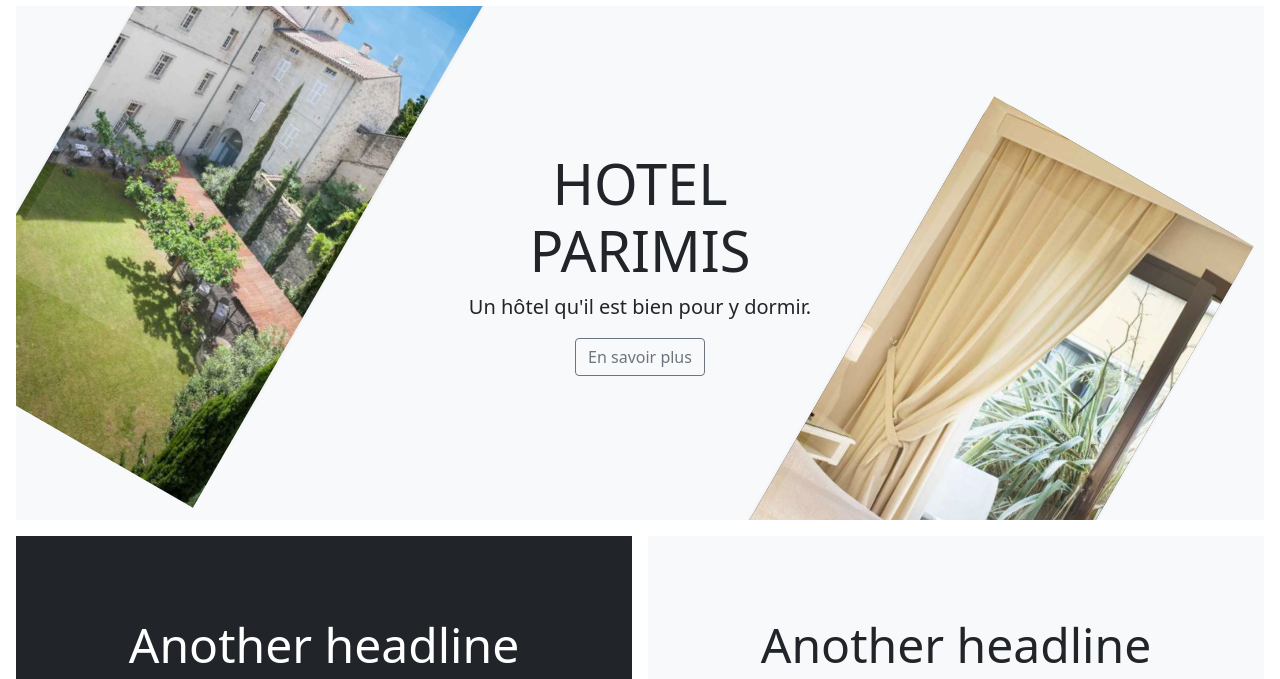
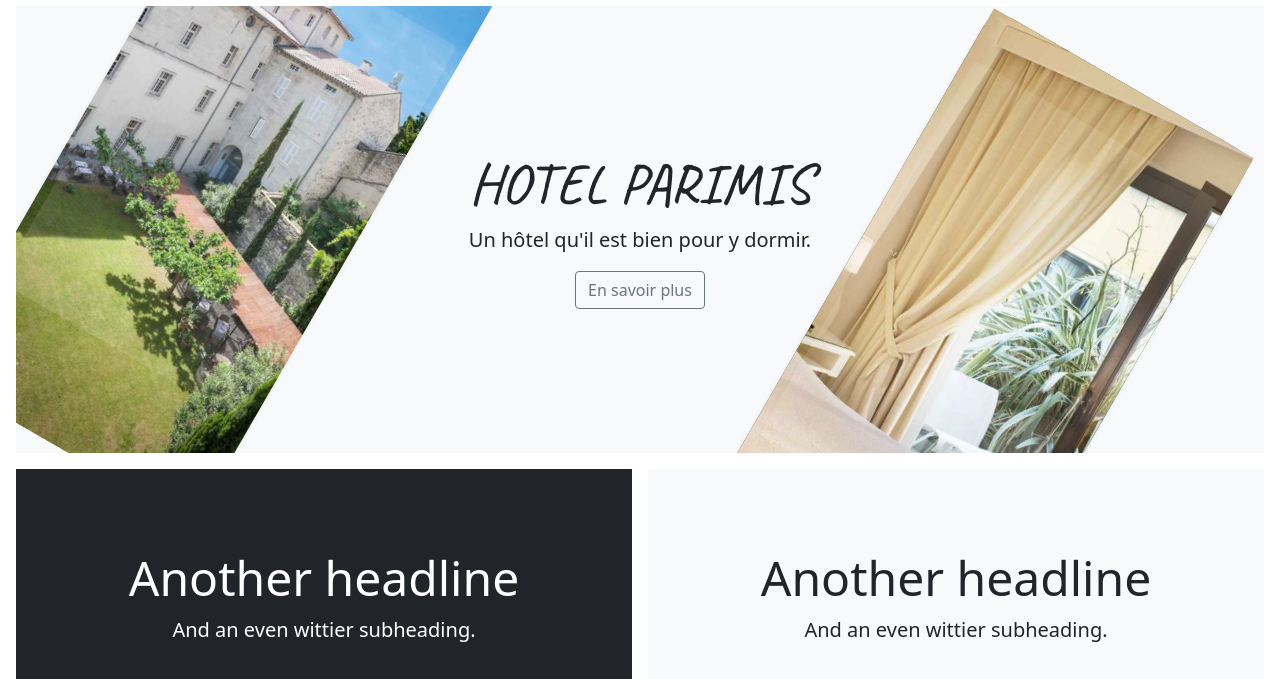
Before and after one commit to AmadouTidiane2021/hotel-parimis, a plain HTML site: page chambre_gammes.html in a window 1280 px wide. Shown: the part 114-793 px from the top of the page. Drawn offline with nearby package versions, Linux system fonts and the light colour scheme.

Commit message:
dev page chambre gammes

```diff
--- a/css/product.css
+++ b/css/product.css
@@ -1,3 +1,5 @@
+@import url('https://fonts.googleapis.com/css2?family=Caveat:wght@500&display=swap');
+
 .container {
     max-width: 960px;
   }
@@ -71,3 +73,7 @@
 .logo-header{
     width: 80px !important;
 }
+
+h1{
+    font-family: 'Caveat', cursive;
+}
```
